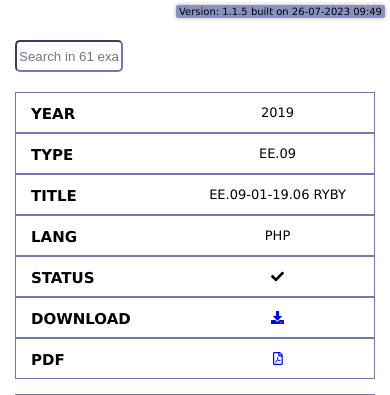
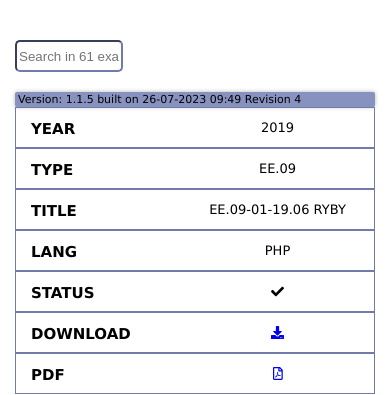
Before and after one commit to jankupczyk/EE-09, a PHP site: page / in a window 390 px wide. Shown: the top 395 px of the page. Run offline with PHP 8.4, Linux system fonts and the light colour scheme.

Commit message:
Add files via upload

```diff
--- a/index.html
+++ b/index.html
@@ -66,7 +66,7 @@
       />
     </div>
 
-    <div class="version-info">Version: 1.1.5 built on 26-07-2023 09:49</div>
+    <div class="version-info">Version: 1.1.5 built on 26-07-2023 09:49 Revision 4</div>
 
     <main class="container">
       <table class="table" id="egzaminyTable">
--- a/src/css/style.css
+++ b/src/css/style.css
@@ -186,7 +186,6 @@ td[data-label="TITLE"]:hover {
 
 .version-info {
   font-size: 12px;
-  position: fixed;
   top: 5px;
   right: 5px;
   background-color: #8892bf;
@@ -198,7 +197,7 @@ td[data-label="TITLE"]:hover {
 
 @media screen and (max-width: 950px) {
   .version-info {
-    font-size: 10px;
+    font-size: 11px;
     padding: 1px 3px;
   }
 }
```
